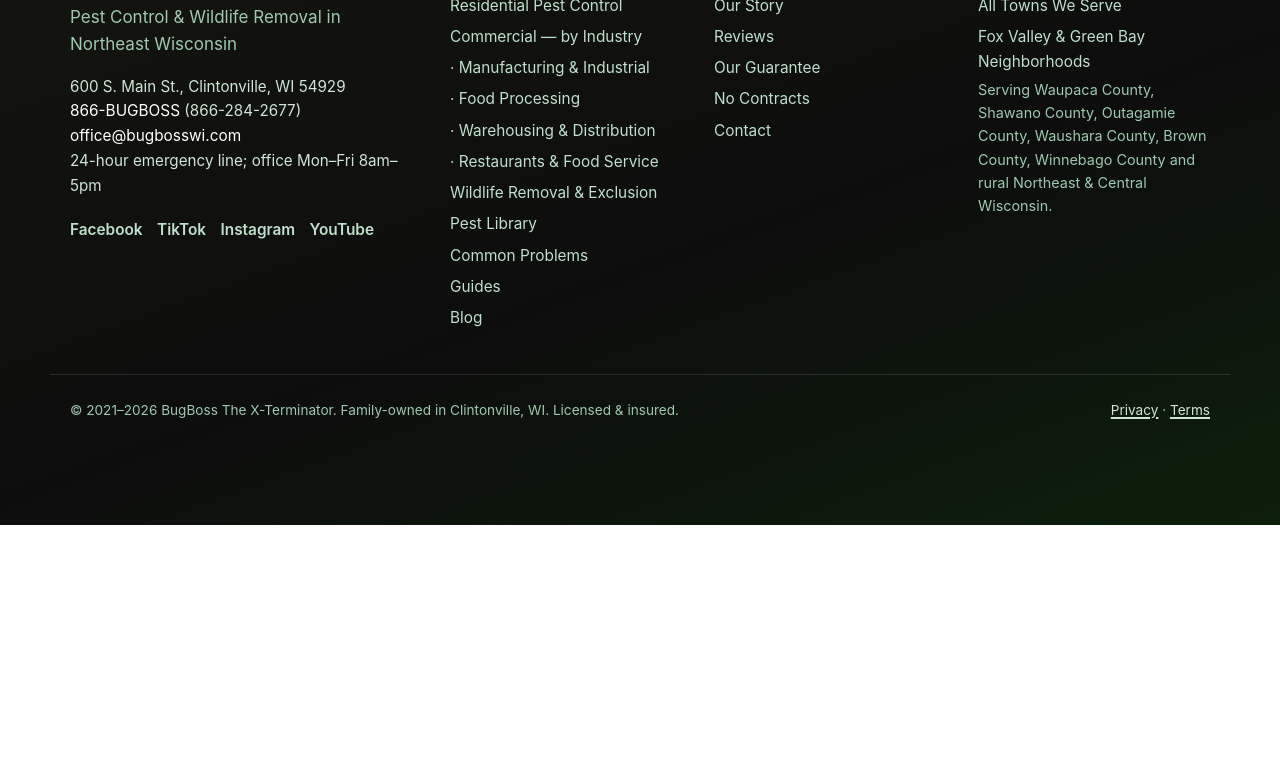
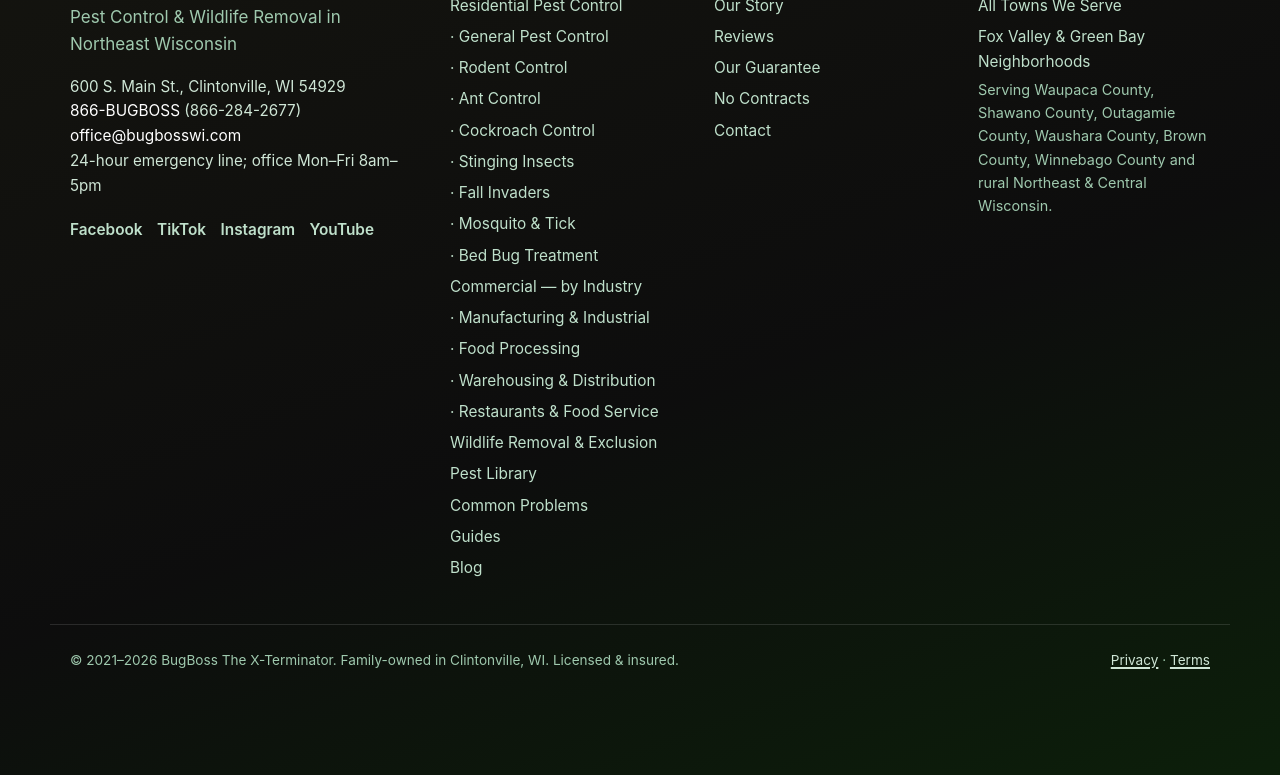
Before and after one commit to Turkokami/BugBoss, an Astro site: page / in a window 1280 px wide. Shown: the part 6175-6950 px from the top of the page. Before the commit the page ends 6700 px from the top, so only its background shows below. Built offline with nearby package versions, Linux system fonts and the light colour scheme; Astro itself is replaced by a stand-in of ours.

Commit message:
Add residential service links to footer Services column
List all 8 residential service spokes as sub-links under Residential
Pest Control, driven from residential-services.ts so they stay in sync.

```diff
--- a/src/components/Footer.astro
+++ b/src/components/Footer.astro
@@ -1,6 +1,7 @@
 ---
 import { business, fullAddress } from '@/data/business';
 import { counties } from '@/data/towns';
+import { residentialServices } from '@/data/residential-services';
 ---
 <footer class="site-footer dark">
   <div class="wrap cols">
@@ -24,6 +25,9 @@
     <div>
       <h4>Services</h4>
       <a href="/residential-pest-control/">Residential Pest Control</a>
+      {residentialServices.map((rs) => (
+        <a href={`/residential-pest-control/${rs.slug}/`}>· {rs.short}</a>
+      ))}
       <a href="/commercial-pest-control/">Commercial — by Industry</a>
       <a href="/commercial-pest-control/manufacturing/">· Manufacturing & Industrial</a>
       <a href="/commercial-pest-control/food-processing/">· Food Processing</a>
```
